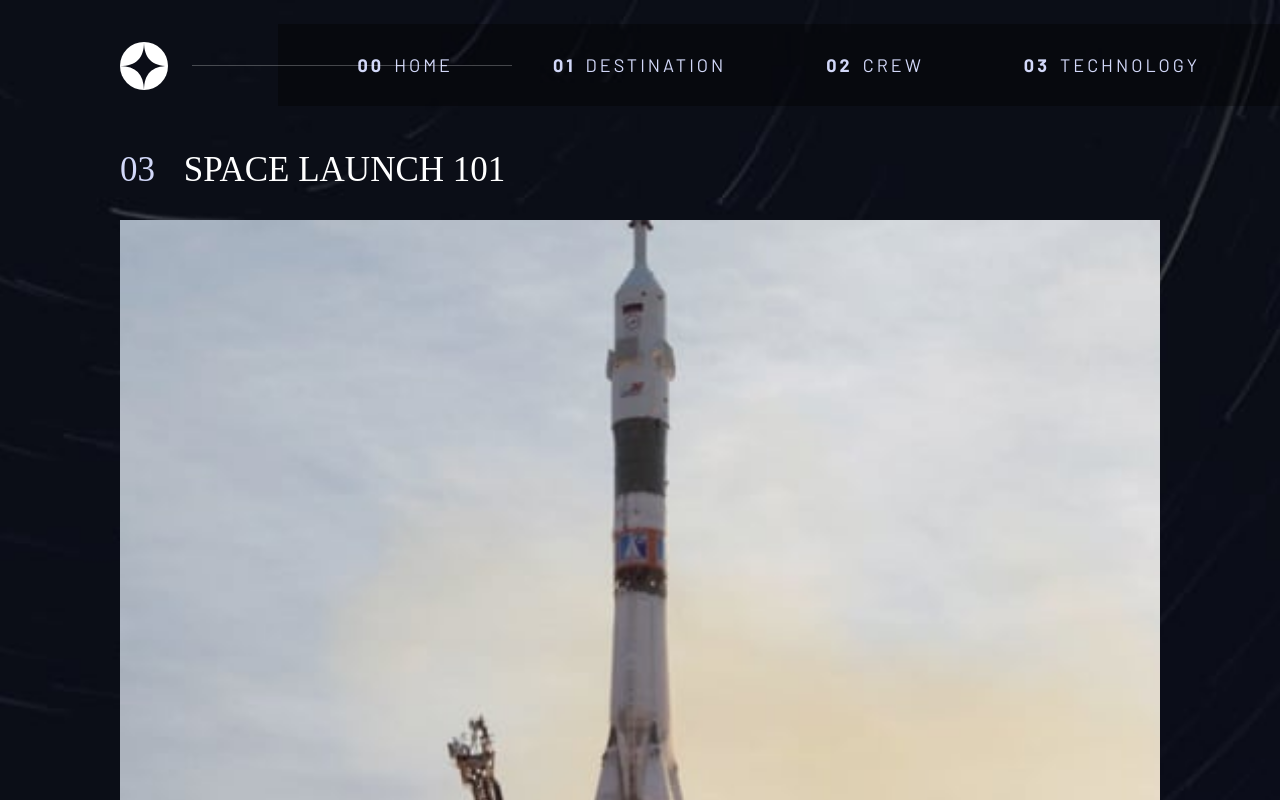
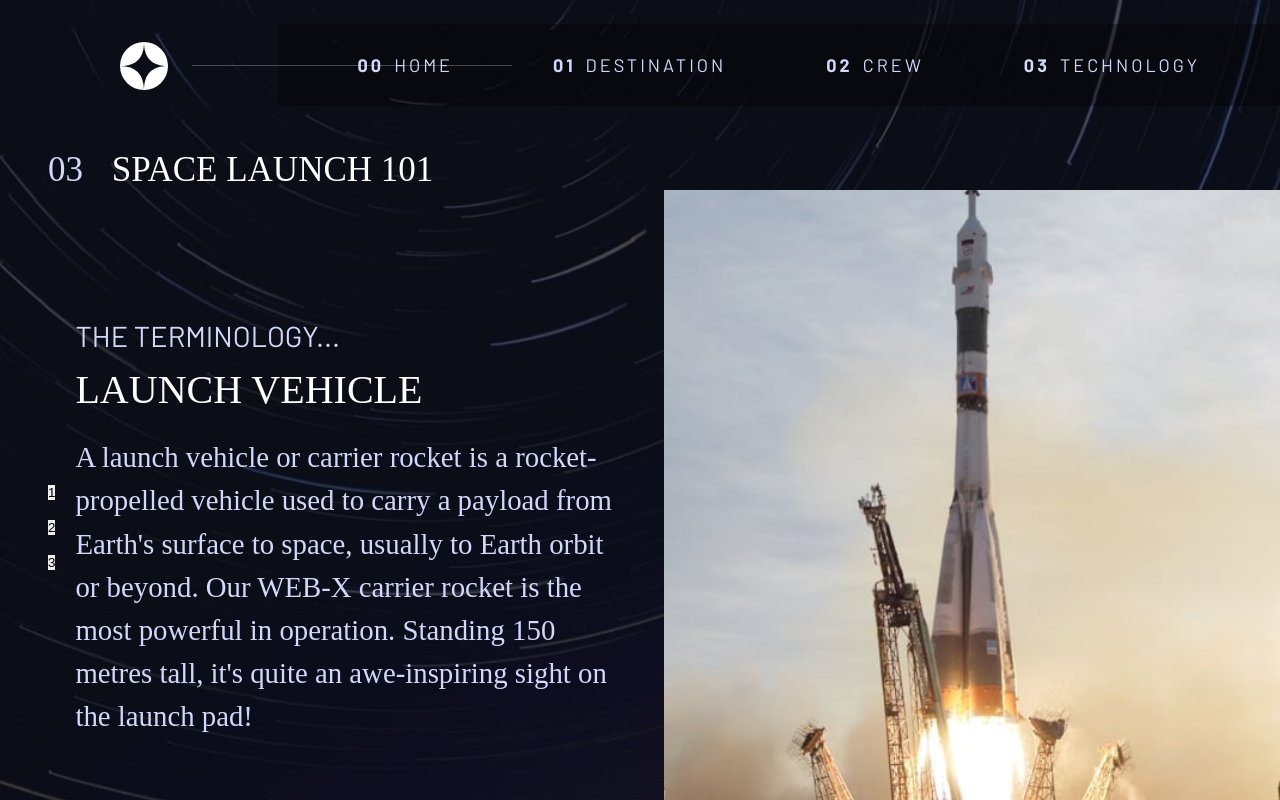
Before and after one commit to Heph-zibah/space-tourism-website-reactjs, a React (Create React App) app: page /technology in a window 1280 px wide. Shown: the top 800 px of the page. Built offline with nearby package versions, Linux system fonts and the light colour scheme; a web font is replaced by a local one.

Commit message:
update styles

```diff
--- a/src/styles/Technology.module.scss
+++ b/src/styles/Technology.module.scss
@@ -8,7 +8,6 @@
         margin-top: 30px;
         .tech__img {
            width: 100%;
-           padding: 0;
             img {
                 width: 100%;
             }
@@ -20,7 +19,7 @@
                 justify-content: center;
                 gap: 40px;
                 margin-top: 40px;
-                .crew__link {
+                .tech__link {
                     background-color: transparent;
                     color: white;
                     border: 1px solid rgba(255, 255, 255, 0.5);
@@ -28,7 +27,7 @@
                     padding:15px 20px;
                     font-size: 18px;
                 }
-                .crew__link:hover {
+                .tech__link:hover {
                     border: 1px solid rgb(255, 255, 255);
                 }
                 .active {
@@ -71,7 +70,7 @@
         .tech__wrapper {
             .tech__content{
                 .tech__links {
-                    .crew__link {
+                    .tech__link {
                         padding:25px 30px;
                         font-size: 18px;
                     }
@@ -97,7 +96,47 @@
 }
 
 @media screen and (min-width:901px) {
-    .tech__container {}
+    .tech__container.container {
+        padding: 150px 0 50px 48px;
+    }
+    .tech__container {
+        .tech__wrapper {
+            margin-top: 0;
+            display: flex;
+            flex-direction: row-reverse;
+            .tech__img {
+                flex: 1;
+            }
+            .tech__content {
+                display: flex;
+                align-items: flex-start;
+                flex: 1;
+                gap: 20px;
+                .tech__links {
+                    flex-direction: column;
+                    gap: 20px;
+                }
+                .tech__info{
+                    text-align: start;
+                    margin-top: 40px;
+                    line-height: 1.3;
+                    h6 {
+                        font-size: 1.8rem;
+                    }
+                    h1 {
+                        font-size: 2.5rem;
+                        margin: 10px 0 20px 0;
+                    }
+                    p{
+                        font-size: 1.4rem;
+                        line-height: 1.4;
+                        text-align: justify;
+                        padding-right: 30px;
+                    }
+                }
+            }
+        }
+    }
 }
 
 @media screen and (min-width:1200px) {
@@ -107,5 +146,36 @@
         background-size: cover;
         background-position: bottom;
         width: 100%;
+        .tech__wrapper {
+            .tech__img {
+                flex: 1;
+            }
+            .tech__content {
+                align-items: center;
+                gap: 20px;
+                .tech__links {
+                    gap: 20px;
+                    flex-direction: column;
+                }
+                .tech__info{
+                    text-align: start;
+                    margin-top: 40px;
+                    line-height: 1.3;
+                    h6 {
+                        font-size: 1.8rem;
+                    }
+                    h1 {
+                        font-size: 2.5rem;
+                        margin: 10px 0 20px 0;
+                    }
+                    p{
+                        font-size: 1.8rem;
+                        line-height: 1.5;
+                        text-align: start;
+                        padding-right: 30px;
+                    }
+                }
+            }
+        }
     }
 }
```
